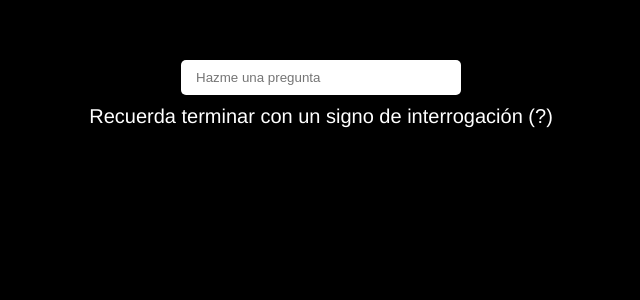
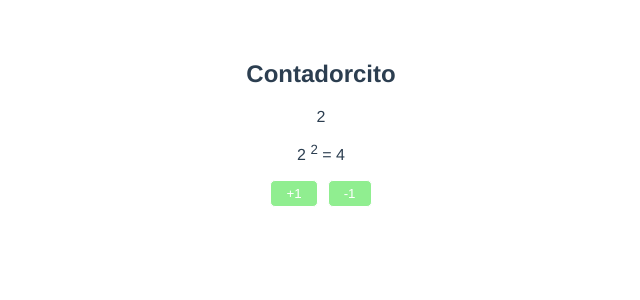
Before and after one commit to Juanda-work/Vue-basics, a Vue app: page / in a window 1280 px wide. Shown: the top 300 px of the page, without its empty margins (319-959 px from the left). Built offline with nearby package versions, Linux system fonts and the light colour scheme.

Commit message:
Vue fundaments and some testing

```diff
--- a/src/App.vue
+++ b/src/App.vue
@@ -1,18 +1,20 @@
 <template>
   <!-- <img alt="Vue logo" src="./assets/logo.png"> -->
-  <!-- <counter :start="2"/> -->
-  <Indecision />
+  <!-- :start === v-bind:start y sirve para enviar expresiones de JS
+    * y no literalmente lo que se escriba en las comillas -->
+  <counter :start="2" title="Contadorcito" />
+  <!-- <Indecision /> -->
 </template>
 
 <script>
-// import Counter from './components/Counter.vue'
-import Indecision from './components/Indecision.vue'
+import Counter from '@/components/Counter.vue'
+// import Indecision from './components/Indecision.vue'
 
 
 export default {
   components: {
-    // Counter,
-    Indecision
+    Counter,
+    // Indecision
   },
   name: 'App',
 
--- a/src/components/Counter.vue
+++ b/src/components/Counter.vue
@@ -1,21 +1,21 @@
 <template>
-  <h2>{{customTitle}}</h2>
-  <p data-testid="counter">{{counter}}</p>
-  <p> {{counter}} <sup>2</sup> = {{ squareCounter }}</p>
+    <div class="buttons-container">
+        <h2>{{customTitle}}</h2>
+        <p data-testid="counter">{{counter}}</p>
+        <p> {{counter}} <sup>2</sup> = {{ squareCounter }}</p>
 
-  <div class="buttons-container">
         <!-- La arroba reemplaza v-on: -->
-        <button @click="decrease">-1</button>
         <button @click="increase">+1</button>
-  </div>
+        <button data-testId="decreaseBtn" @click="decrease">-1</button>
+    </div>
 </template>
 
 <script>
     export default {
         // props: ['title', 'start'],
         props: {
-            'title' : String,
-            'start' : {
+            title : String,
+            start : {
                 type: Number,
                 // required: true,
                 default: 100,
@@ -68,7 +68,6 @@
         cursor: pointer;
         margin: 0 5px;
         padding: 5px 15px;
-        transition: 0.3s ease-in-out;
     }
     button:hover{
         background-color: lightseagreen;
--- a/src/components/Indecision.vue
+++ b/src/components/Indecision.vue
@@ -1,9 +1,9 @@
 <template>
-    <!-- el 'src' tiene un shortcut de "v-bind:src" -->
-    <img v-if="image" :src="image" alt="bg">
-    <div class="bg-dark"></div>
 
     <div class="indecision-container">
+    <!-- el 'src' tiene un shortcut de "v-bind:src" -->
+    <img v-if="isValidQuestion" :src="image" alt="bg">
+    <div class="bg-dark"></div>
         <input
           type="text"
           name=""
@@ -34,23 +34,13 @@ export default {
         async getAnswer(){
             this.answer = "Pensando..."
             const {answer, image} = await fetch("https://yesno.wtf/api").then( r => r.json() )
-            switch (answer) {
-                case "yes":
-                    this.answer = "Sí"
-                    break;
-                case "no":
-                    this.answer = "No!"
-                    break;
 
-                default:
-                    this.answer = "Quien sabe amigo... quien sabe"
-                    break;
-            }
+            answer === "yes" ? this.answer="sisas" : this.answer="Nones"
             this.image = image
         },
     },
     watch:{
-        //debe llamarse igual a la propiedad que se quiere observar.
+        //En el watch, se debe llamarse igual a la propiedad que se quiere observar.
         question(value, oldValue){
             this.isValidQuestion = false
             if (!value.includes('?')) return
@@ -62,50 +52,6 @@ export default {
 }
 </script>
 
-<style>
-
-    img, .bg-dark {
-        height: 100vh;
-        left: 0px;
-        max-height: 100%;
-        max-width: 100%;
-        position: fixed;
-        top: 0px;
-        width: 100vw;
-    }
-
-    .bg-dark {
-        background-color: rgba(0, 0, 0, 0.4);
-    }
-
-    .indecision-container {
-        position: relative;
-        z-index: 99;
-    }
-
-    input {
-        width: 250px;
-        padding: 10px 15px;
-        border-radius: 5px;
-        border: none;
-        margin-bottom: 10px;
-    }
-    input:focus {
-        outline: none;
-    }
-
-    p {
-        color: white;
-        font-size: 20px;
-        margin-top: 0px;
-    }
-
-    h1, h2 {
-        color: white;
-    }
-
-    h2 {
-        margin-top: 150px;
-    }
+<style scoped>
 
 </style>
--- a/src/css/styles.css
+++ b/src/css/styles.css
@@ -1,3 +1,3 @@
 html, body{
-    background-color: black;
+    /* background-color: black; */
 }
```
Also changed, not shown: 2 other files (tests, documents, lock files or other folders).
